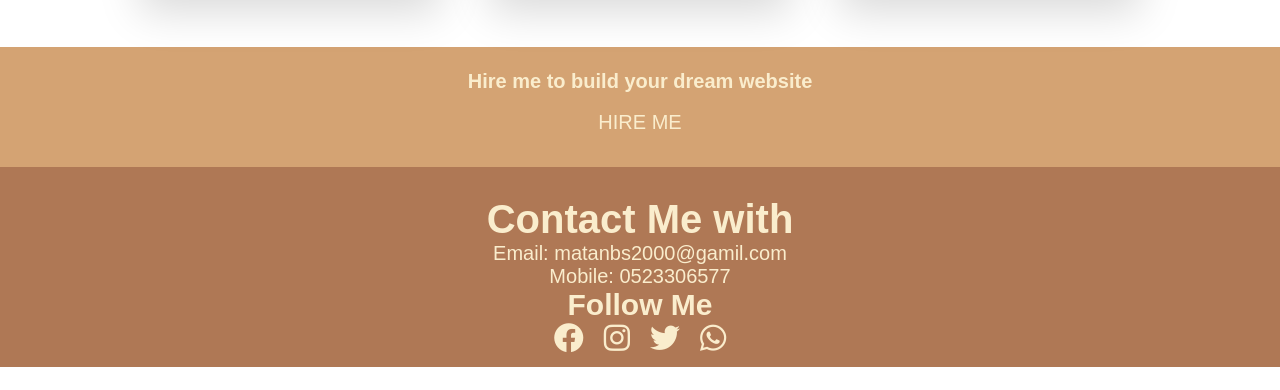
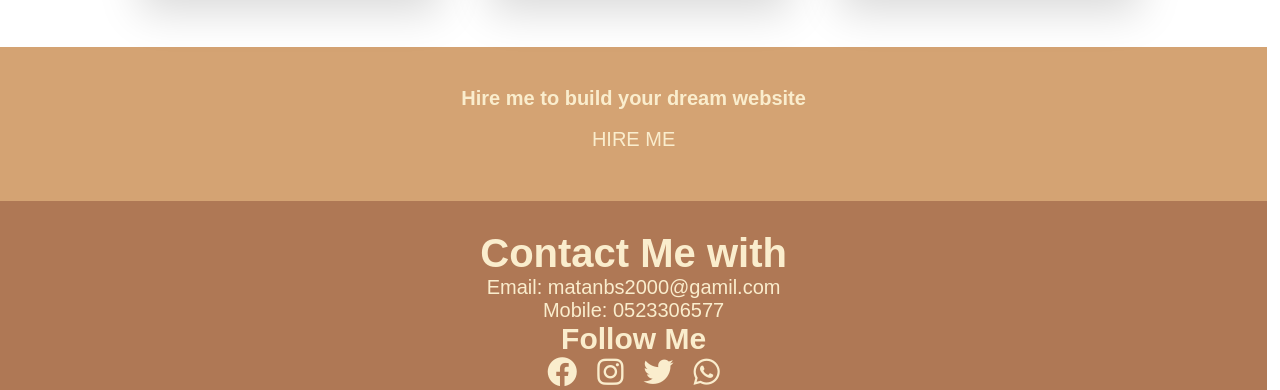
Before and after one commit to MatanBenShabat/HireMeSite, a plain HTML site: page index.html in a window 1280 px wide. Shown: the part 2149-2539 px from the top of the page. Before the commit the page ends 2516 px from the top, so only its background shows below. Drawn offline with Linux system fonts and the light colour scheme.

Commit message:
commit14

```diff
--- a/styles.css
+++ b/styles.css
@@ -290,8 +290,8 @@ body {
   justify-content: space-around;
   align-items: center;
   background-color: #d4a373;
-  width: 100vw;
-  height: 15vh;
+  width: 99vw;
+  padding: 4rem 0rem;
 }
 .hireme__container article h1 {
   margin-bottom: 1vh;
@@ -324,8 +324,7 @@ body {
   display: flex;
   justify-content: center;
   text-align: center;
-  width: 100vw;
-  height: 25vh;
+  width: 99vw;
   padding-top: 3rem;
 }
 .contactme__container h1 {
@@ -579,12 +578,13 @@ body {
   .side--front {
     background-color: #67432d;
     color: #d4a373;
+    display: none;
   }
 
   .side--back {
     background-color: #d4a373;
     color: #67432d;
-    transform: rotateY(-180deg);
+    transform: rotateY(0deg);
   }
 
   .card:focus .side--front {
```
